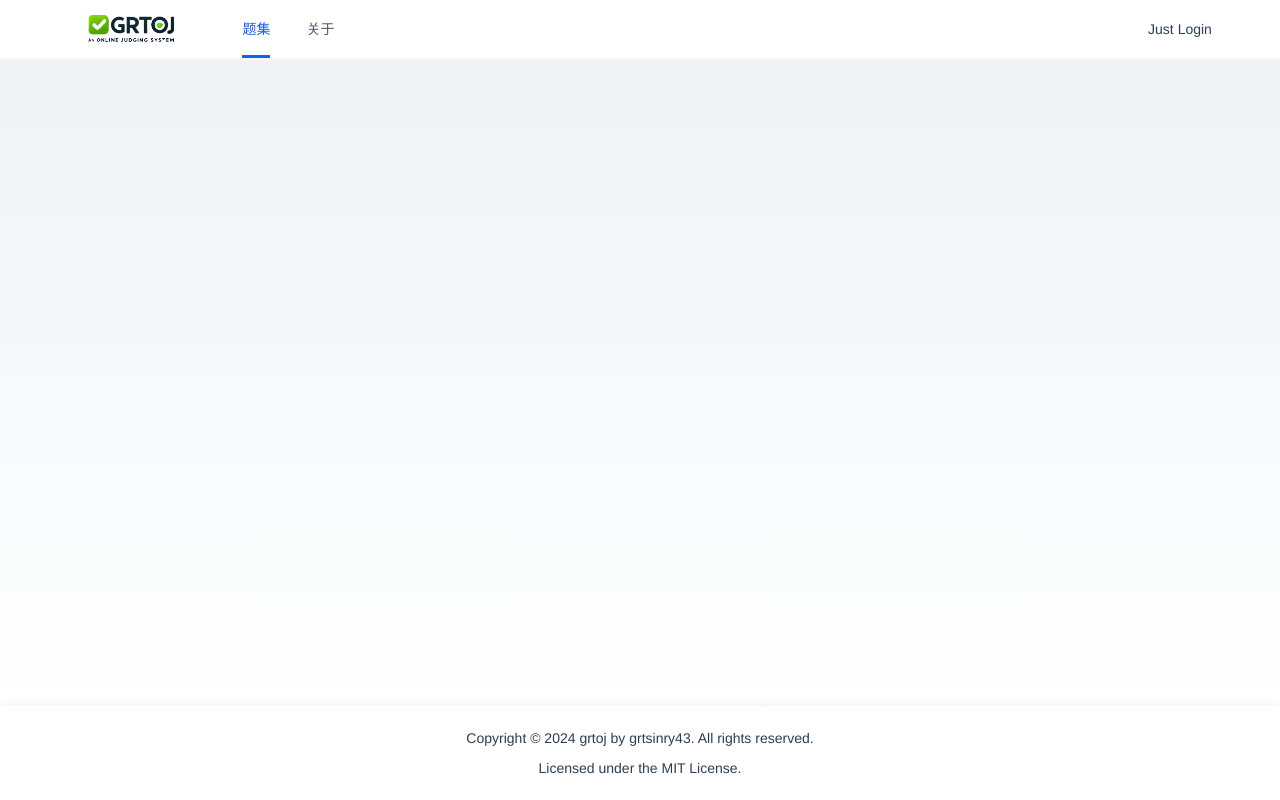
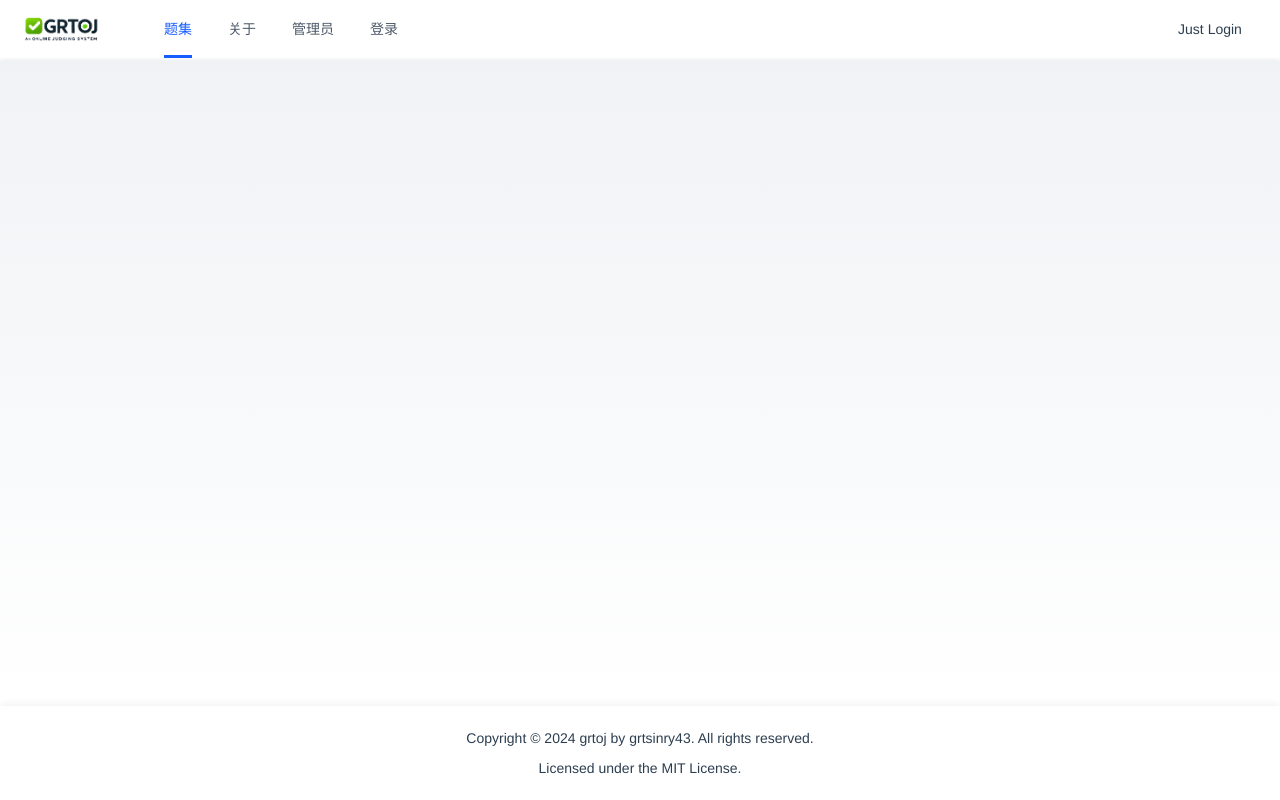
Before and after one commit to grtsinry43/grtoj, a Vue app in the folder grtoj-frontend/: page /admin in a window 1280 px wide. Built offline with nearby package versions, Linux system fonts and the light colour scheme.

Commit message:
feat: 全局权限检查函数

```diff
--- a/grtoj-frontend/src/components/NavBar.vue
+++ b/grtoj-frontend/src/components/NavBar.vue
@@ -4,6 +4,7 @@ import { routes } from "@/router/routes";
 import { useRouter } from "vue-router";
 import { computed, ref } from "vue";
 import { useStore } from "vuex";
+import checkAccess from "@/permissions/checkAccess";
 
 const router = useRouter();
 
@@ -18,35 +19,43 @@ router.afterEach((to) => {
 });
 
 const store = useStore();
-setTimeout(() => {
-  store.dispatch("user/getUserInfo");
-}, 3000);
+// setTimeout(() => {
+//   store.dispatch("user/getUserInfo");
+// }, 3000);
+store.dispatch("user/getUserInfo");
 
+const loginUser = computed(() => store.state.user.loginUser);
+console.log(loginUser.value);
 const visibleRoutes = computed(() =>
-  routes.filter((route) => route.meta?.visible)
+  routes.filter((item) => {
+    console.log(
+      item,
+      checkAccess(loginUser.value, item.meta?.access as string)
+    );
+    if (!item.meta?.visible) {
+      return false;
+    }
+    return checkAccess(loginUser.value, item.meta?.access as string);
+  })
 );
 </script>
 
 <template>
   <a-layout-header class="nav-container">
-    <a-row style="width: 100%" align="center">
-      <a-col flex="auto">
+    <a-row style="width: 100%" align="center" :wrap="false">
+      <a-col flex="100px">
+        <div class="logo-container">
+          <img :src="logo" alt="grtoj-logo" />
+        </div>
+        <h1 style="display: none">GRTOJ</h1>
+      </a-col>
+      <a-col flex="auto" style="align-items: start">
         <a-menu
           mode="horizontal"
           :selected-keys="curMenuItem"
           @menu-item-click="menuItemClickHandle"
           class="nav-inner"
         >
-          <a-menu-item
-            key="0"
-            :style="{ padding: 0, marginRight: '38px' }"
-            disabled
-          >
-            <div class="logo-container">
-              <img :src="logo" alt="grtoj-logo" />
-            </div>
-            <h1 style="display: none">GRTOJ</h1>
-          </a-menu-item>
           <a-menu-item v-for="item in visibleRoutes" :key="item.path">
             {{ item.name }}
           </a-menu-item>
@@ -66,15 +75,13 @@ const visibleRoutes = computed(() =>
   position: fixed;
   justify-content: space-between;
   align-items: center;
-  padding: 0 50px;
+  padding: 0 20px;
   background-color: #fff;
   box-shadow: 0 2px 8px #f0f1f2;
 }
 
 .logo-container img {
-  height: 30px;
-  margin-top: auto;
-  margin-bottom: auto;
+  height: 25px;
 }
 
 .logo-container {
--- /dev/null
+++ b/grtoj-frontend/src/permissions/accessEnum.ts
@@ -0,0 +1,7 @@
+const ACCESS_ENUM = {
+  NOT_LOGIN: "notLogin",
+  ADMIN: "admin",
+  USER: "user",
+};
+
+export default ACCESS_ENUM;
--- /dev/null
+++ b/grtoj-frontend/src/permissions/checkAccess.ts
@@ -0,0 +1,30 @@
+import type { User } from "@/store/modules/user";
+import ACCESS_ENUM from "@/permissions/accessEnum";
+
+/**
+ * 统一的权限检查方法
+ * @param loginUser - 当前登录用户
+ * @param needAccess - 需要的权限
+ * @returns 是否有权限
+ */
+const checkAccess = (
+  loginUser: User,
+  needAccess = ACCESS_ENUM.NOT_LOGIN
+): boolean => {
+  // 获取当前登录用户的权限，如果没有登录则默认为未登录
+  const loginUserAccess = loginUser?.userRole ?? ACCESS_ENUM.NOT_LOGIN;
+  if (needAccess === ACCESS_ENUM.NOT_LOGIN) {
+    return true;
+  }
+  if (needAccess === ACCESS_ENUM.USER) {
+    // 如果需要的权限是用户权限，只要登录了就可以
+    return loginUserAccess !== ACCESS_ENUM.NOT_LOGIN;
+  }
+  if (needAccess === ACCESS_ENUM.ADMIN) {
+    // 如果需要的权限是管理员权限，只有管理员可以
+    return loginUserAccess === ACCESS_ENUM.ADMIN;
+  }
+  return true;
+};
+
+export default checkAccess;
--- a/grtoj-frontend/src/router/index.ts
+++ b/grtoj-frontend/src/router/index.ts
@@ -20,14 +20,14 @@ router.beforeEach((to, from, next) => {
   }
 });
 
-// 添加路由守卫，需要管理员权限的页面会检查 isAdmin
-router.beforeEach((to, from, next) => {
-  // 检查路由元信息
-  if (to.meta?.adminOnly && !localStorage.getItem("isAdmin")) {
-    next({ name: "题集" });
-  } else {
-    next();
-  }
-});
+// // 添加路由守卫，需要管理员权限的页面会检查 isAdmin
+// router.beforeEach((to, from, next) => {
+//   // 检查路由元信息
+//   if (to.meta?.adminOnly && !localStorage.getItem("isAdmin")) {
+//     next({ name: "题集" });
+//   } else {
+//     next();
+//   }
+// });
 
 export default router;
--- a/grtoj-frontend/src/router/routes.ts
+++ b/grtoj-frontend/src/router/routes.ts
@@ -1,5 +1,6 @@
 import { RouteRecordRaw } from "vue-router";
 import HomeView from "@/views/HomeView.vue";
+import ACCESS_ENUM from "@/permissions/accessEnum";
 
 export const routes: Array<RouteRecordRaw> = [
   {
@@ -10,6 +11,7 @@ export const routes: Array<RouteRecordRaw> = [
       adminOnly: false,
       requireLogin: false,
       visible: true,
+      access: ACCESS_ENUM.NOT_LOGIN,
     },
   },
   {
@@ -24,6 +26,7 @@ export const routes: Array<RouteRecordRaw> = [
       adminOnly: false,
       requireLogin: false,
       visible: true,
+      access: ACCESS_ENUM.NOT_LOGIN,
     },
   },
   {
@@ -34,7 +37,8 @@ export const routes: Array<RouteRecordRaw> = [
     meta: {
       adminOnly: true,
       requireLogin: true,
-      visible: false,
+      visible: true,
+      access: ACCESS_ENUM.ADMIN,
     },
   },
   {
@@ -45,7 +49,8 @@ export const routes: Array<RouteRecordRaw> = [
     meta: {
       adminOnly: false,
       requireLogin: false,
-      visible: false,
+      visible: true,
+      access: ACCESS_ENUM.NOT_LOGIN,
     },
   },
 ];
--- a/grtoj-frontend/src/store/modules/user.ts
+++ b/grtoj-frontend/src/store/modules/user.ts
@@ -1,8 +1,9 @@
 import { StoreOptions } from "vuex";
 
 // 定义类型，解决ts报错
-interface User {
+export interface User {
   userName: string;
+  userRole?: string;
 }
 
 interface State {
@@ -27,6 +28,7 @@ export default {
       // TODO: api获取用户信息
       commit("updateUser", {
         userName: "Just Login",
+        userRole: "admin",
       });
     },
   },
--- a/grtoj-frontend/src/views/HomeView.vue
+++ b/grtoj-frontend/src/views/HomeView.vue
@@ -1,6 +1,6 @@
 <template>
   <div class="home">
-    <img alt="Vue logo" src="../assets/logo.png" />
+    <img alt="Vue logo" src="../assets/logo.png" style="width: 20vw" />
     <HelloWorld msg="Welcome to Your Vue.js + TypeScript App" />
   </div>
 </template>
```
Also changed, not shown: 1 other file (tests, documents, lock files or other folders).
